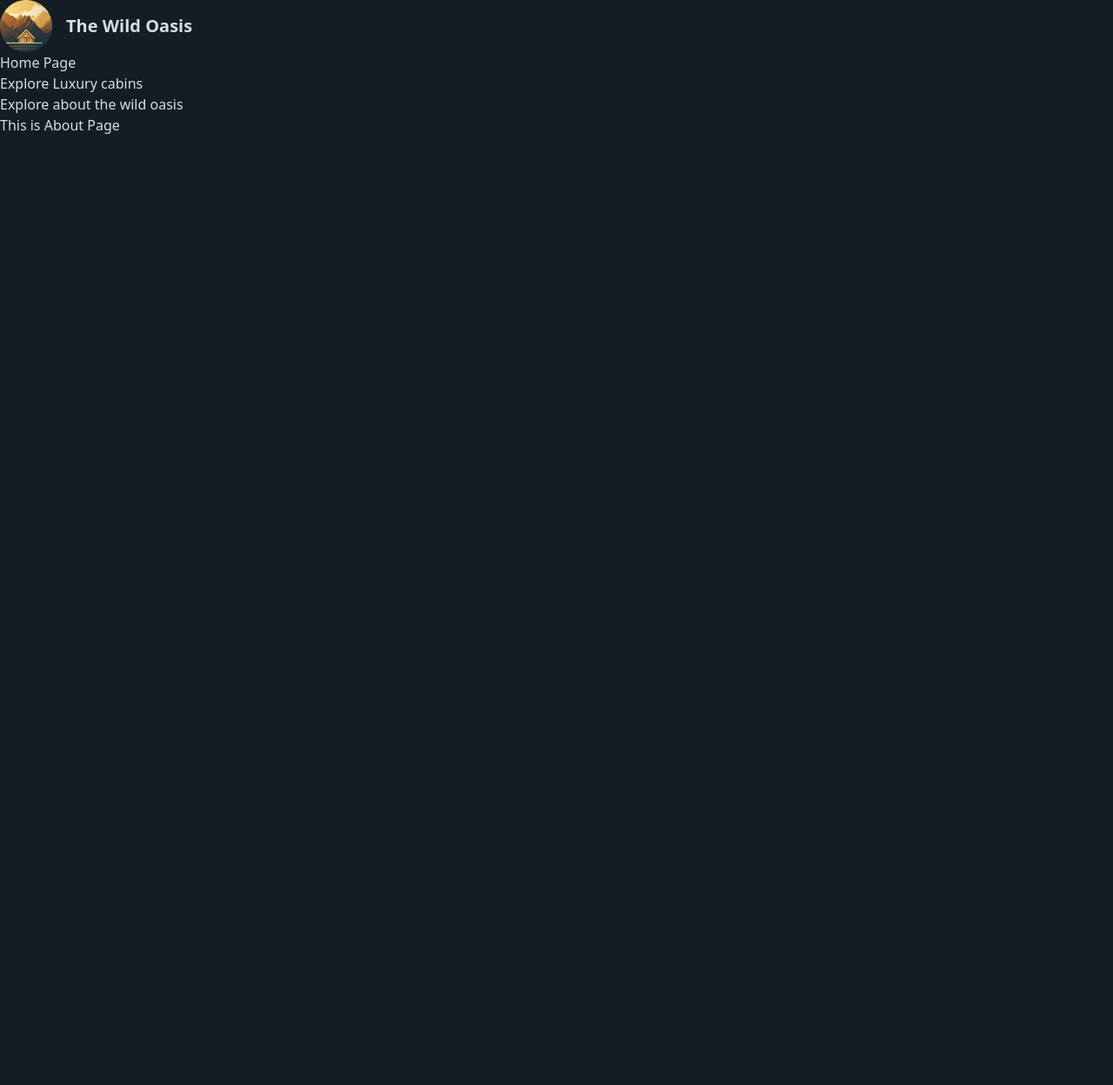
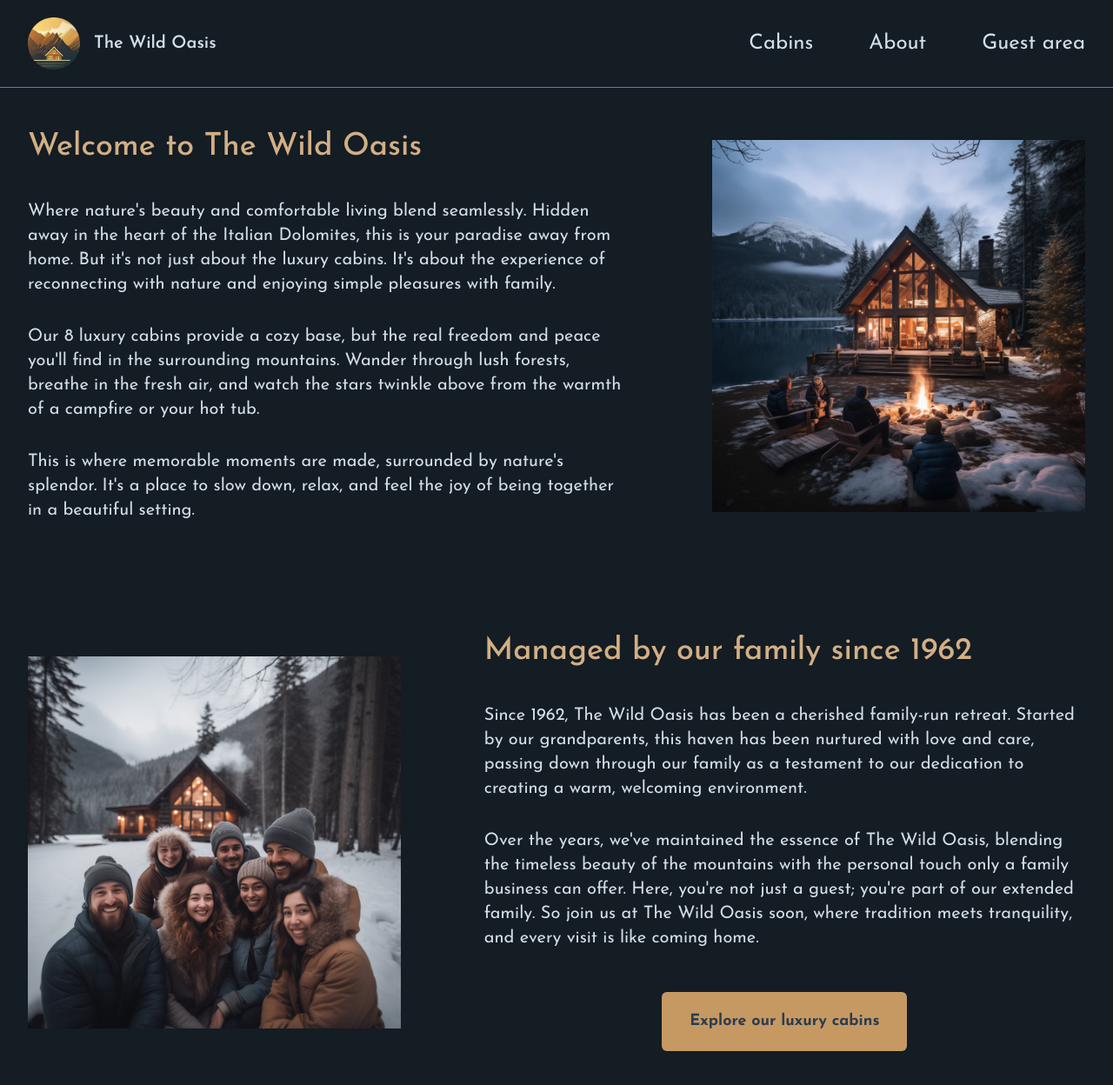
Before and after one commit to iamganeshsalunkhe/the-wild-oasis-Customer, a Next.js app: page /about in a window 1280 px wide. Shown: the top 1248 px of the page at 87% size. Before the commit the page ends 800 px from the top, so only its background shows below. Built offline with nearby package versions, Linux system fonts and the light colour scheme.

Commit message:
Layout page modified

```diff
--- /dev/null
+++ b/app/_components/CabinCard.js
@@ -0,0 +1,58 @@
+import { UsersIcon } from "@heroicons/react/24/solid";
+import Image from "next/image";
+
+function CabinCard({ cabin }) {
+  const { id, name, maxCapacity, regularPrice, discount, image } = cabin;
+
+  return (
+    <div className="flex border-primary-800 border">
+      <Image
+        src={image}
+        alt={`Cabin ${name}`}
+        className="flex-1 border-r border-primary-800"
+      />
+
+      <div className="flex-grow">
+        <div className="pt-5 pb-4 px-7 bg-primary-950">
+          <h3 className="text-accent-500 font-semibold text-2xl mb-3">
+            Cabin {name}
+          </h3>
+
+          <div className="flex gap-3 items-center mb-2">
+            <UsersIcon className="h-5 w-5 text-primary-600" />
+            <p className="text-lg text-primary-200">
+              For up to <span className="font-bold">{maxCapacity}</span> guests
+            </p>
+          </div>
+
+          <p className="flex gap-3 justify-end items-baseline">
+            {discount > 0 ? (
+              <>
+                <span className="text-3xl font-[350]">
+                  ${regularPrice - discount}
+                </span>
+                <span className="line-through font-semibold text-primary-600">
+                  ${regularPrice}
+                </span>
+              </>
+            ) : (
+              <span className="text-3xl font-[350]">${regularPrice}</span>
+            )}
+            <span className="text-primary-200">/ night</span>
+          </p>
+        </div>
+
+        <div className="bg-primary-950 border-t border-t-primary-800 text-right">
+          <a
+            href={`/cabins/${id}`}
+            className="border-l border-primary-800 py-4 px-6 inline-block hover:bg-accent-600 transition-all hover:text-primary-900"
+          >
+            Details & reservation &rarr;
+          </a>
+        </div>
+      </div>
+    </div>
+  );
+}
+
+export default CabinCard;
--- /dev/null
+++ b/app/_components/Header.js
@@ -0,0 +1,15 @@
+import Navigation from '@/app/_components/Navigation';
+import Logo from '@/app/_components/Logo';
+
+function Header() {
+  return (
+    <header className='border-b border-primary-500 px-8 py-5'>
+      <div className='flex justify-between items-center max-w-7xl mx-auto'>
+        <Logo />
+        <Navigation />
+      </div>
+    </header>
+  );
+}
+
+export default Header;
--- a/app/_components/Navigation.js
+++ b/app/_components/Navigation.js
@@ -1,18 +1,28 @@
-import Link from "next/link"
+import Link from "next/link";
 
-function Navigation() {
-    return (
-      <ul>
+export default function Navigation() {
+  return (
+    <nav className="z-10 text-2xl">
+      <ul className="flex gap-16 items-center">
         <li>
-          <Link href="/">Home Page</Link>
+          <Link href="/cabins" className="hover:text-accent-400 transition-colors">
+            Cabins
+          </Link>
         </li>
         <li>
-          <Link href="/cabins">Explore Luxury cabins</Link>
+          <Link href="/about" className="hover:text-accent-400 transition-colors">
+            About
+          </Link>
         </li>
         <li>
-          <Link href="/about">Explore about the wild oasis</Link>
+          <Link
+            href="/account"
+            className="hover:text-accent-400 transition-colors"
+          >
+            Guest area
+          </Link>
         </li>
       </ul>
-    );
+    </nav>
+  );
 }
-export default Navigation
--- a/app/_styles/globals.css
+++ b/app/_styles/globals.css
@@ -2,7 +2,7 @@
 @tailwind components;
 @tailwind utilities;
 
-/* @layer components {
+@layer components {
   .spinner {
     margin: 3.2rem auto 1.6rem;
     width: 60px;
@@ -28,12 +28,12 @@
       transform: rotate(1turn);
     }
   }
-} */
+}
 
 /* For data picker */
-/* .rdp {
+.rdp {
   --rdp-cell-size: 32px !important;
   --rdp-accent-color: theme('colors.accent.500') !important;
   --rdp-background-color: theme('colors.accent.600') !important;
   margin: 0 !important;
-} */
+}
--- a/app/about/page.js
+++ b/app/about/page.js
@@ -1,11 +1,85 @@
+import Image from "next/image";
+import Link from "next/link";
+import image1 from '@/Public/about-1.jpg'
+import image2 from "@/Public/about-2.jpg";
 
 
-function page() {
-    return (
-        <div>
-                <h1>This is About Page</h1>
+export const metadata = {
+  title: "About",
+};
+
+export default function Page() {
+  return (
+    <div className="grid grid-cols-5 gap-x-24 gap-y-32 text-xl items-center">
+      <div className="col-span-3">
+        <h1 className="text-4xl mb-10 text-accent-400 font-medium">
+          Welcome to The Wild Oasis
+        </h1>
+
+        <div className="space-y-8">
+          <p>
+            Where nature&apos;s beauty and comfortable living blend seamlessly.
+            Hidden away in the heart of the Italian Dolomites, this is your
+            paradise away from home. But it&apos;s not just about the luxury
+            cabins. It&apos;s about the experience of reconnecting with nature
+            and enjoying simple pleasures with family.
+          </p>
+          <p>
+            Our 8 luxury cabins provide a cozy base, but the real freedom and
+            peace you&apos;ll find in the surrounding mountains. Wander through
+            lush forests, breathe in the fresh air, and watch the stars twinkle
+            above from the warmth of a campfire or your hot tub.
+          </p>
+          <p>
+            This is where memorable moments are made, surrounded by
+            nature&apos;s splendor. It&apos;s a place to slow down, relax, and
+            feel the joy of being together in a beautiful setting.
+          </p>
         </div>
-    )
+      </div>
+
+      <div className="col-span-2">
+        <Image
+          src={image1}
+          alt="Family sitting around a fire pit in front of cabin"
+        />
+      </div>
+
+      <div className="col-span-2 relative aspect-square" >
+        <Image src='/about-2.jpg' fill className="object-cover" alt="Family that manages The Wild Oasis" />
+      </div>
+
+      <div className="col-span-3">
+        <h1 className="text-4xl mb-10 text-accent-400 font-medium">
+          Managed by our family since 1962
+        </h1>
+
+        <div className="space-y-8">
+          <p>
+            Since 1962, The Wild Oasis has been a cherished family-run retreat.
+            Started by our grandparents, this haven has been nurtured with love
+            and care, passing down through our family as a testament to our
+            dedication to creating a warm, welcoming environment.
+          </p>
+          <p>
+            Over the years, we&apos;ve maintained the essence of The Wild Oasis,
+            blending the timeless beauty of the mountains with the personal
+            touch only a family business can offer. Here, you&apos;re not just a
+            guest; you&apos;re part of our extended family. So join us at The
+            Wild Oasis soon, where tradition meets tranquility, and every visit
+            is like coming home.
+          </p>
+
+          <div className="text-center">
+            <Link
+              href="/cabins"
+              className="inline-block mt-4 bg-accent-500 px-8 py-5 text-primary-800 rounded-md text-lg font-bold hover:bg-accent-600 transition-all"
+            >
+              Explore our luxury cabins
+            </Link>
+          </div>
+        </div>
+      </div>
+    </div>
+  );
 }
-
-export default page
--- /dev/null
+++ b/app/account/page.js
@@ -0,0 +1,12 @@
+export const metadata = {
+  title: "Account",
+};
+function page() {
+  return (
+    <div>
+      <h1>This is account page</h1>
+    </div>
+  );
+}
+
+export default page;
--- a/app/cabins/page.js
+++ b/app/cabins/page.js
@@ -1,9 +1,33 @@
+import CabinCard from "../_components/CabinCard";
 
-export default async function Page() {
+export const metadata = {
+  title: "Cabins",
+};
+export default function Page() {
+  // CHANGE
+  const cabins = [];
 
   return (
     <div>
-      <h1>Cabins Page</h1>
+      <h1 className="text-4xl mb-5 text-accent-400 font-medium">
+        Our Luxury Cabins
+      </h1>
+      <p className="text-primary-200 text-lg mb-10">
+        Cozy yet luxurious cabins, located right in the heart of the Italian
+        Dolomites. Imagine waking up to beautiful mountain views, spending your
+        days exploring the dark forests around, or just relaxing in your private
+        hot tub under the stars. Enjoy nature&apos;s beauty in your own little home
+        away from home. The perfect spot for a peaceful, calm vacation. Welcome
+        to paradise.
+      </p>
+
+      {cabins.length > 0 && (
+        <div className="grid sm:grid-cols-1 md:grid-cols-2 gap-8 lg:gap-12 xl:gap-14">
+          {cabins.map((cabin) => (
+            <CabinCard cabin={cabin} key={cabin.id} />
+          ))}
+        </div>
+      )}
     </div>
   );
 }
--- a/app/layout.js
+++ b/app/layout.js
@@ -1,19 +1,28 @@
-import Logo from "./_components/Logo";
-import Navigation from "./_components/Navigation";
+import Header from "./_components/Header";
 import '@/app/_styles/globals.css'
+import {Josefin_Sans} from 'next/font/google';
+
+const josefin = Josefin_Sans({
+  subsets:['latin'],
+  display:'swap'
+});
 
 export const metadata = {
-  title: "The wild Oasis",
+  title: {
+    template:"%s The wild oasis",
+    default:"Welcome to The wild oasis"
+  },
+  description:"Luxuries cabin hotel, located in the heart of the Italian Dolomites, surrounded by beautiful mountains and dark forests."
 };
 export default function rootLayout({ children }) {
+
   return (
     <html lang="en">
-      <body className="bg-primary-950 text-primary-100 min-h-screen">
-        <header>
-          <Logo />
-          <Navigation />
-        </header>
-        <main>{children}</main>
+      <body className= {`${josefin.className} antialiased bg-primary-950 text-primary-100 min-h-screen flex flex-col relative`}>
+        <Header/>
+        <div className="flex-1 px-8 py-12">
+        <main className="max-w-7xl mx-auto ">{children}</main>
+        </div>
       </body>
     </html>
   );
--- a/app/page.js
+++ b/app/page.js
@@ -1,8 +1,23 @@
+import Image from "next/image";
+import Link from "next/link";
+import bg from '@/Public/bg.png';
+
 export default function Home() {
   return (
-    <div>
-      <h1>Hello Next</h1>
+    <main className="mt-24">
+      <Image src={bg} fill className="object-cover object-top"  alt="Mountains and forests with two cabins" />
 
-    </div>
+      <div className="relative z-10 text-center">
+        <h1 className="text-8xl text-primary-50 mb-10 tracking-tight font-normal">
+          Welcome to paradise.
+        </h1>
+        <Link
+          href="/cabins"
+          className="bg-accent-500 px-8 py-6 rounded-xl text-primary-800 text-lg font-bold hover:bg-accent-700 transition-all"
+        >
+          Explore luxury cabins
+        </Link>
+      </div>
+    </main>
   );
 }
```
Also changed, not shown: app/icon.png (added).
